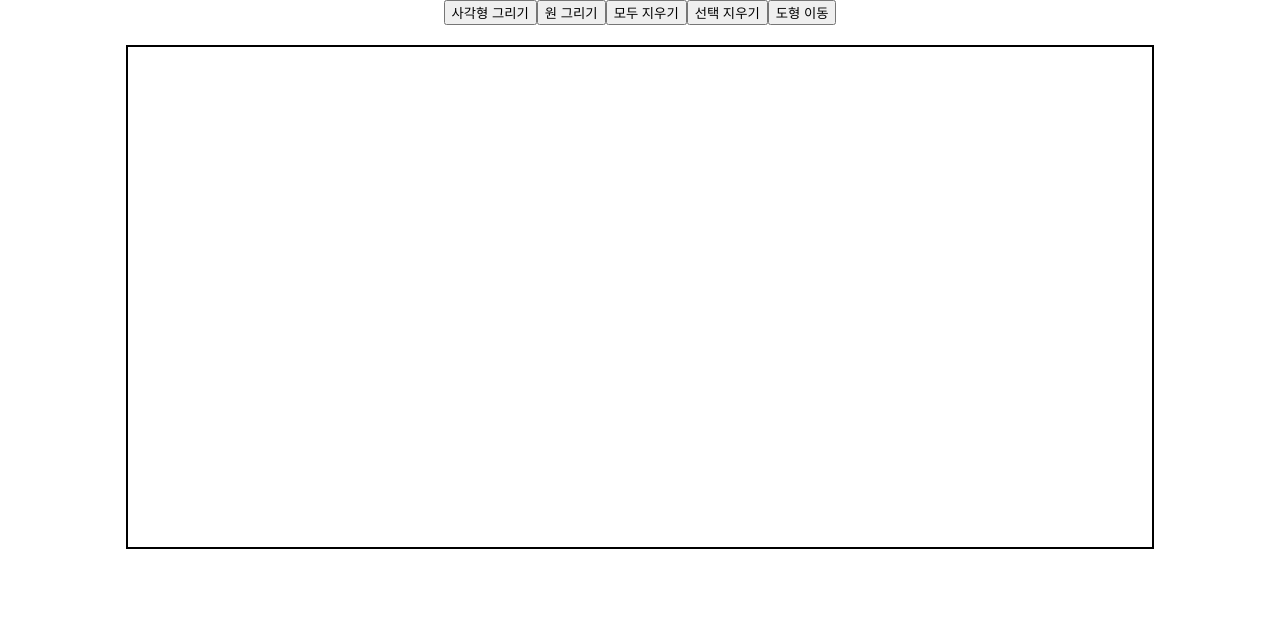
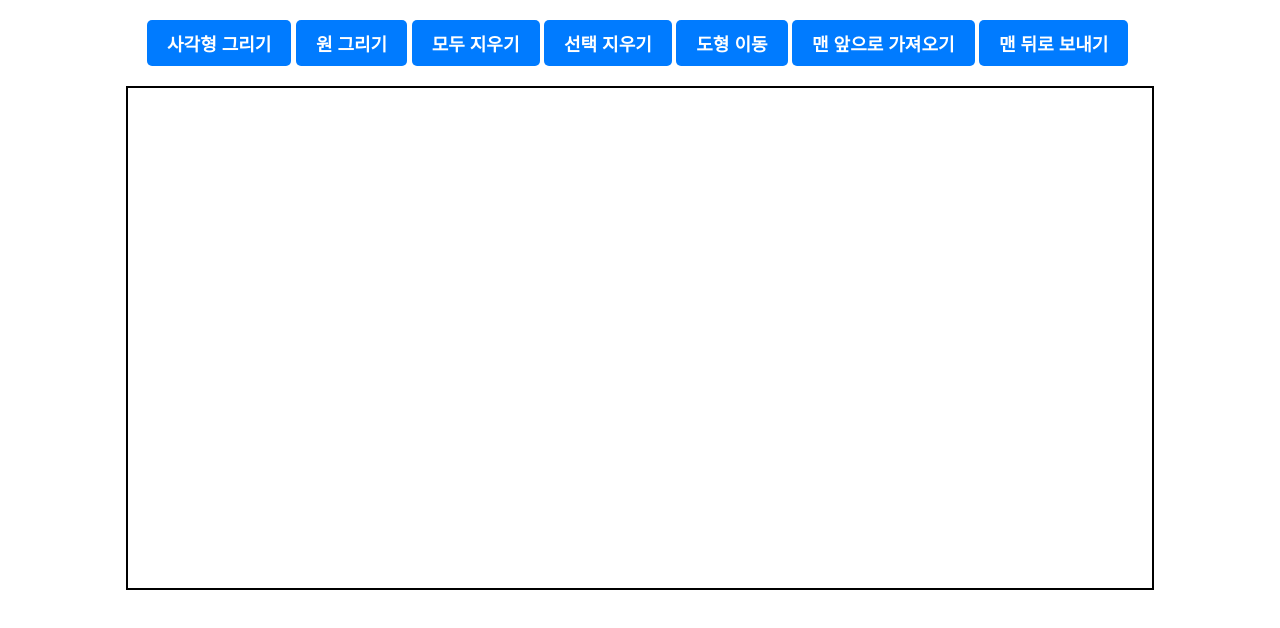
Before and after one commit to jimmy-kwon/assignment, a React (Create React App) app: page / in a window 1280 px wide. Shown: the top 628 px of the page. Built offline with nearby package versions, Linux system fonts and the light colour scheme.

Commit message:
도형 앞으로 보내기 , 뒤로 보내기 추가
도형 ID 값을 기준으로 랜더링 배열의 맨뒤로 , 맨앞으로 위치 이동 하여 동작하게되어있습니다.

CSS 버튼 수정

```diff
--- a/src/App.css
+++ b/src/App.css
@@ -45,4 +45,19 @@
   border: 2px solid black;
   margin: 20px auto;
 }
+.simple-button {
+  padding: 10px 20px; /* 버튼의 안쪽 여백 */
+  font-size: 18px; /* 글씨 크기 */
+  font-weight: bold; /* 글씨 굵기 */
+  color: white; /* 글씨 색상 */
+  background-color: #007bff; /* 배경 색상 */
+  border: none; /* 테두리 제거 */
+  border-radius: 5px; /* 테두리 둥글게 */
+  cursor: pointer; /* 마우스 커서 변경 */
+  transition: background-color 0.3s; /* 배경색 변화 애니메이션 */
+}
+
+.simple-button:hover {
+  background-color: #0056b3; /* 마우스 오버 시 배경 색상 변경 */
+}
 /* 기존 스타일에 추가 */
--- a/src/App.tsx
+++ b/src/App.tsx
@@ -17,7 +17,6 @@ function App() {
   const [mode, setMode] = useState<'rectangle' | 'circle' | 'delete' | 'move' | null>(null);
   const [isDragging, setIsDragging] = useState(false);
   const [selectedShapeId, setSelectedShapeId] = useState<number | null>(null);
-  const [movingShapeId, setMovingShapeId] = useState<number | null>(null);
 
   const startDrawing = (drawingMode: 'rectangle' | 'circle') => {
     setMode(drawingMode);
@@ -40,13 +39,39 @@ function App() {
     setShapes([]);
   };
 
+  const bringToFront = () => {
+    if (selectedShapeId !== null) {
+      setShapes(prevShapes => {
+        const shape = prevShapes.find(shape => shape.id === selectedShapeId);
+        if (shape) {
+          return [...prevShapes.filter(s => s.id !== selectedShapeId), shape];
+        }
+        return prevShapes;
+      });
+    }
+  };
+
+  const sendToBack = () => {
+    if (selectedShapeId !== null) {
+      setShapes(prevShapes => {
+        const shape = prevShapes.find(shape => shape.id === selectedShapeId);
+        if (shape) {
+          return [shape, ...prevShapes.filter(s => s.id !== selectedShapeId)];
+        }
+        return prevShapes;
+      });
+    }
+  };
+
   const handleMouseDown = (e: MouseEvent<HTMLDivElement>) => {
     const rect = e.currentTarget.getBoundingClientRect();
     const x = e.clientX - rect.left;
     const y = e.clientY - rect.top;
 
     if (mode === 'move' && selectedShapeId) {
-      setMovingShapeId(selectedShapeId);
+      setShapes(shapes.map(shape =>
+          shape.id === selectedShapeId ? {...shape, x, y} : shape
+      ));
       setIsDragging(true);
     } else if (mode === 'rectangle' || mode === 'circle') {
       const newShape = { id: Date.now(), order: shapes.length + 1, x, y, width: 0, height: 0, type: mode };
@@ -65,16 +90,15 @@ function App() {
       if (currentShape) {
         setCurrentShape({...currentShape, width: x - currentShape.x, height: y - currentShape.y});
       }
-    } else if (mode === 'move' && movingShapeId !== null) {
+    } else if (mode === 'move' && selectedShapeId !== null) {
       setShapes(shapes.map(shape =>
-          shape.id === movingShapeId ? {...shape, x, y} : shape
+          shape.id === selectedShapeId ? {...shape, x, y} : shape
       ));
     }
   };
 
   const handleMouseUp = () => {
     setIsDragging(false);
-    setMovingShapeId(null);
     if (currentShape && (mode === 'rectangle' || mode === 'circle')) {
       setShapes([...shapes, currentShape]);
       setCurrentShape(null);
@@ -92,12 +116,16 @@ function App() {
 
   return (
       <div className="App">
+        <br></br>
+
         <div className="toolbar">
-          <button className="simple-button" onClick={() => startDrawing('rectangle')}>사각형 그리기</button>
-          <button className="simple-button" onClick={() => startDrawing('circle')}>원 그리기</button>
-          <button className="simple-button" onClick={clearAllShapes}>모두 지우기</button>
-          <button className="simple-button" onClick={setDeleteMode}>선택 지우기</button>
-          <button className="simple-button" onClick={setMoveMode}>도형 이동</button>
+          <button className="simple-button" onClick={() => startDrawing('rectangle')}>사각형 그리기</button>&nbsp;
+          <button className="simple-button" onClick={() => startDrawing('circle')}>원 그리기</button>&nbsp;
+          <button className="simple-button" onClick={clearAllShapes}>모두 지우기</button>&nbsp;
+          <button className="simple-button" onClick={setDeleteMode}>선택 지우기</button>&nbsp;
+          <button className="simple-button" onClick={setMoveMode}>도형 이동</button>&nbsp;
+          <button className="simple-button" onClick={bringToFront}>맨 앞으로 가져오기</button>&nbsp;
+          <button className="simple-button" onClick={sendToBack}>맨 뒤로 보내기</button>&nbsp;
         </div>
         <div
             className="drawing-area"
```
